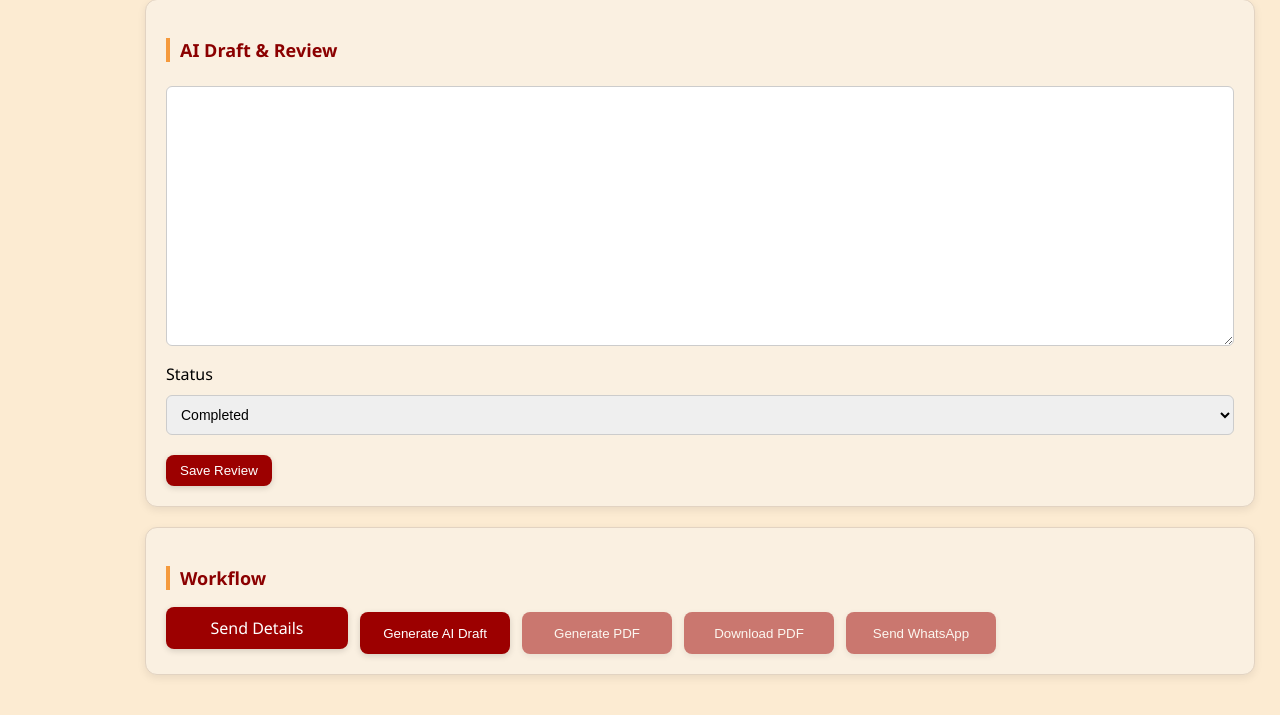
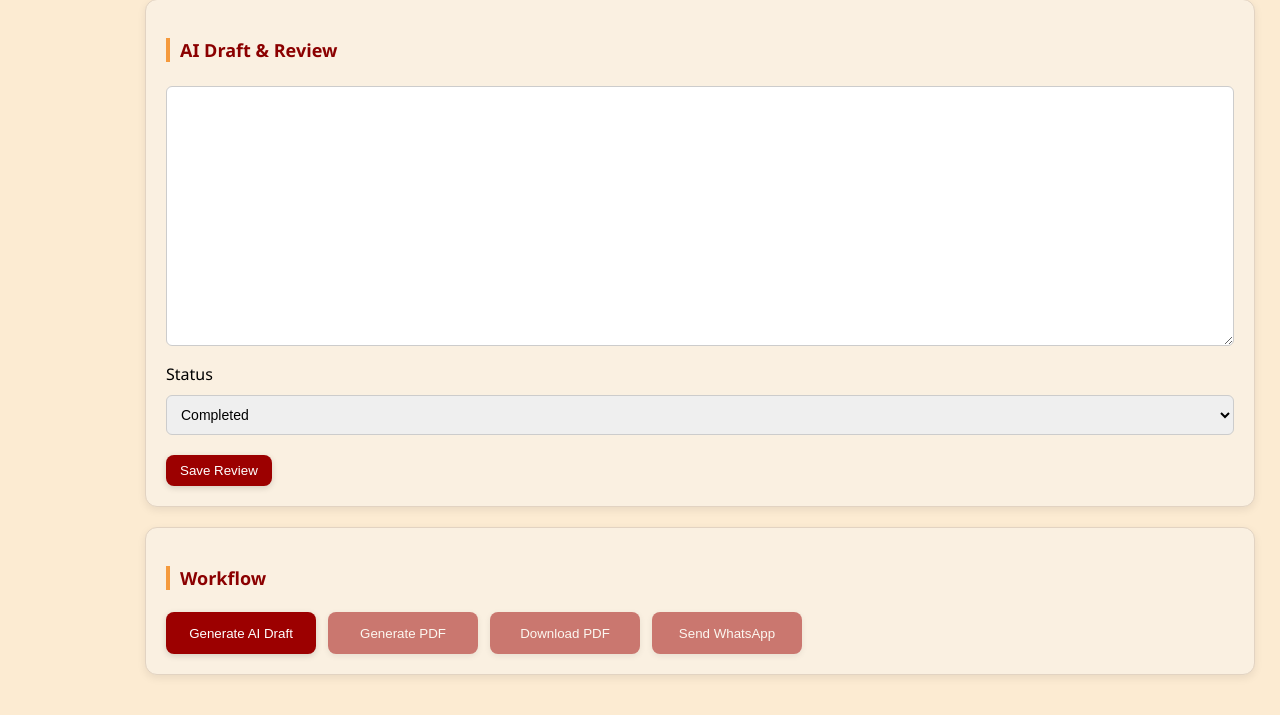
Before and after one commit to vishalvaishnavrk-ops/jyotish-backend, a FastAPI app: template templates/admin/client_detail.html in a window 1280 px wide. Shown: the part 880-1595 px from the top of the page. Run offline with FastAPI, Linux system fonts and the light colour scheme; the template is opened without the code that fills it: most values are stand-ins (such as "Sample title", 1, 10 or a date in 2020); grey boxes marked "Sample" are stand-in pictures; parts of the project's set-up code (start-up, migrations or seed data) failed here and were passed over.

Commit message:
Update client_detail.html

```diff
--- a/templates/admin/client_detail.html
+++ b/templates/admin/client_detail.html
@@ -116,10 +116,6 @@ Completed
 
 <div class="workflow-row">
 
-<a href="/admin/client/{{client.id}}/send-details" class="btn wf-btn">
-    Send Details
-</a>
-
 <form onsubmit="return false;" class="wf-inline">
   <button type="button" class="btn wf-btn"
   onclick="startAIGeneration(this)"
```
